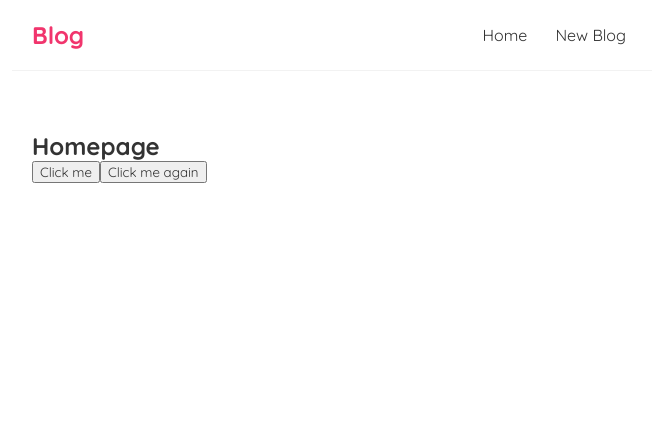
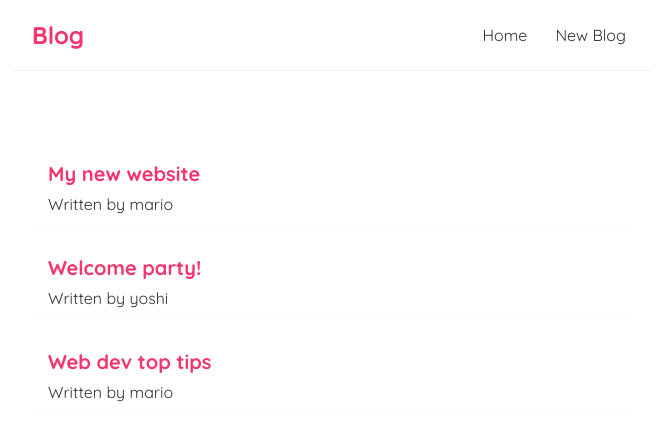
Before and after one commit to jillwones/react-blog, a React (Create React App) app: page / in a window 1280 px wide. Shown: the top 440 px of the page, without its empty margins (308-964 px from the left). Built offline with nearby package versions, Linux system fonts and the light colour scheme.

Commit message:
blog previews

```diff
--- a/src/App.js
+++ b/src/App.js
@@ -2,8 +2,6 @@
 import Home from "./components/home";
 
 function App() {
-  const title = "Welcome to the new blog";
-  const link = "http://www.google.com"
   return (
     <div className="App">
       <Navbar />
--- a/src/components/home.js
+++ b/src/components/home.js
@@ -1,17 +1,22 @@
+import { useState } from "react";
+
 const Home = () => {
-  const handleClick = () => {
-    console.log("hello");
-  };
-  const handleClickAgain = (name) => {
-    console.log(`hello ${name}`);
-  };
+  const [blogs, setBlogs] = useState([
+    { title: 'My new website', body: 'lorem ipsum...', author: 'mario', id: 1 },
+    { title: 'Welcome party!', body: 'lorem ipsum...', author: 'yoshi', id: 2 },
+    { title: 'Web dev top tips', body: 'lorem ipsum...', author: 'mario', id: 3 }
+  ])
+
   return (
     <div className="home">
-      <h2>Homepage</h2>
-      <button onClick={handleClick}>Click me</button>
-      <button onClick={() => handleClickAgain("mario")}>Click me again</button>
+      {blogs.map((blog) => (
+        <div className="blog-preview" key={blog.id}>
+          <h2>{blog.title}</h2>
+          <p>Written by {blog.author}</p>
+        </div>
+      ))}
     </div>
   );
-};
+}
 
 export default Home;
--- a/src/index.css
+++ b/src/index.css
@@ -33,3 +33,18 @@
   margin: 40px auto;
   padding: 20px;
 }
+
+/* blog previews / list */
+.blog-preview {
+  padding: 10px 16px;
+  margin: 20px 0;
+  border-bottom: 1px solid #fafafa;
+}
+.blog-preview:hover {
+  box-shadow: 1px 3px 5px rgba(0,0,0,0.1);
+}
+.blog-preview h2 {
+  font-size: 20px;
+  color: #f1356d;
+  margin-bottom: 8px;
+}
```
